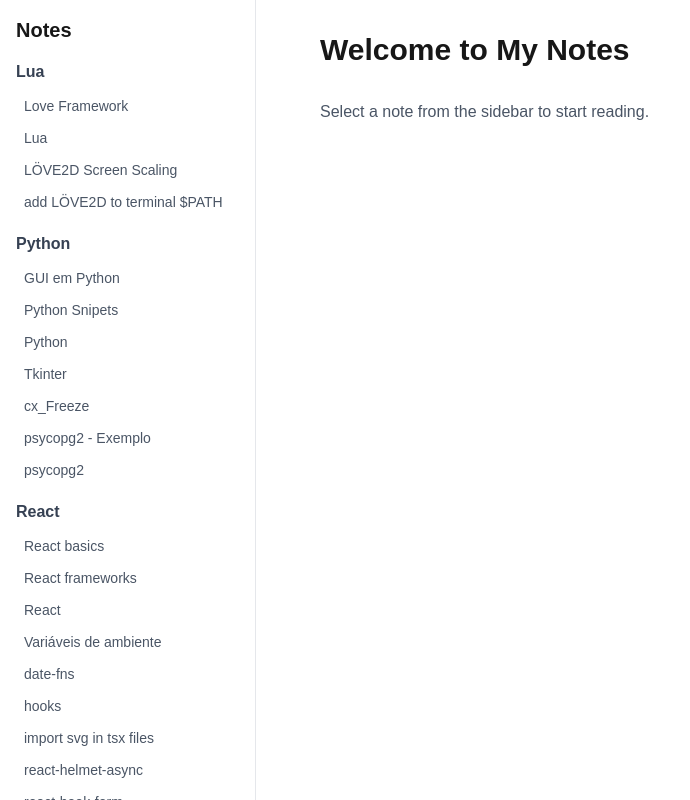
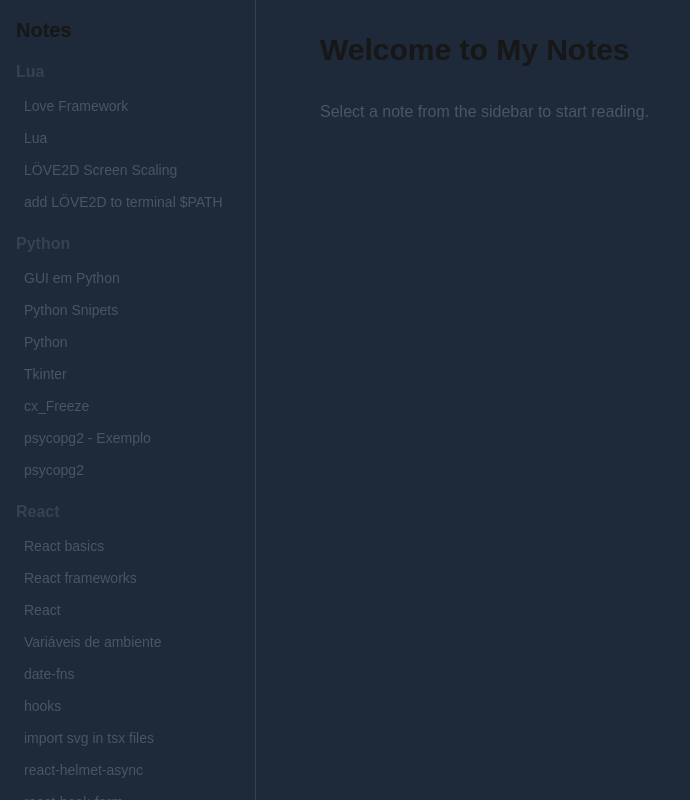
Before and after one commit to AlexandreMuralha/notes-vault, a Next.js app: page / in a window 1280 px wide. Shown: the whole page, without its empty margins (0-690 px from the left). Built offline with nearby package versions, Linux system fonts and the light colour scheme.

Commit message:
Refactor layout to use LeftSidebar component, enhancing the sidebar structure and styling for better content organization

```diff
--- a/src/app/layout.tsx
+++ b/src/app/layout.tsx
@@ -1,5 +1,5 @@
 import './globals.css'
-import Sidebar from './ui/sidebar'
+import LeftSidebar from './ui/left-sidebar'
 
 export default function RootLayout({
   children,
@@ -9,13 +9,15 @@ export default function RootLayout({
   return (
     <html lang="en">
       <body>
-        <div className="flex h-screen">
-          <div className="w-64 h-screen overflow-y-auto">
-            <Sidebar />
+        <div className="flex justify-center min-h-screen bg-gray-800">
+          <div className="flex w-full max-w-7xl h-screen">
+            <div className="w-64 h-screen overflow-y-auto border-r border-gray-700">
+              <LeftSidebar />
+            </div>
+            <main className="flex-1 p-8 overflow-y-auto">
+              {children}
+            </main>
           </div>
-          <main className="flex-1 p-8 overflow-y-auto">
-            {children}
-          </main>
         </div>
       </body>
     </html>
--- a/src/app/ui/sidebar.tsx
+++ b/src/app/ui/left-sidebar.tsx
@@ -26,7 +26,7 @@ async function getNotes(): Promise<NoteFolder[]> {
   return notes.filter((note): note is NoteFolder => note !== null)
 }
 
-export default async function Sidebar() {
+export default async function LeftSidebar() {
   const notes = await getNotes()
 
   return (
```
